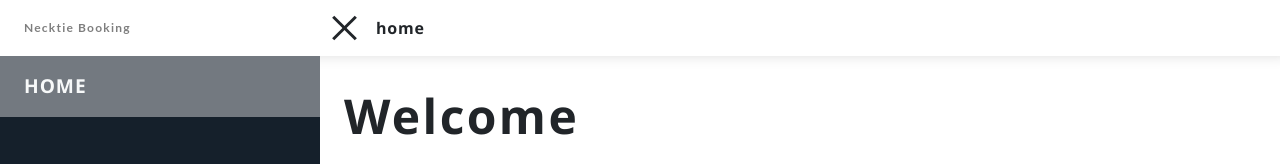
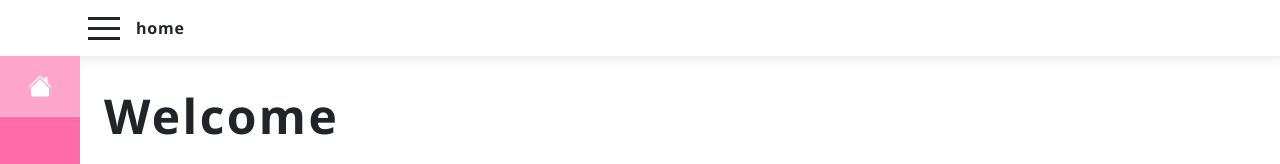
Before and after one commit to shino369/Frontend_Technical_Assessment, a React (Create React App) app: page / in a window 1280 px wide. Shown: the top 164 px of the page. Built offline with nearby package versions, Linux system fonts and the light colour scheme.

Commit message:
style: change secondary bg color

```diff
--- a/src/components/layout/Sidebar.tsx
+++ b/src/components/layout/Sidebar.tsx
@@ -34,7 +34,7 @@ const Sidebar: React.FC<Props> = ({
     <div
       className={`${
         isCollapsed ? "collapsed" : "expanded"
-      } bg-primary sidebar px-0 d-flex flex-column fixed-sidebar`}
+      } bg-secondary sidebar px-0 d-flex flex-column fixed-sidebar`}
     >
       <div
         className={`sidebar-header border-right d-flex justify-content-start ${
@@ -49,7 +49,7 @@ const Sidebar: React.FC<Props> = ({
         >
           <div className="outer-wrapper d-flex">
             <div className="wrapper">
-              <span className="hello">Necktie Booking</span>
+              <span className="hello">Necktie Doctor Booking</span>
             </div>
 
           </div>
--- a/src/routes/ProtectedRoute.tsx
+++ b/src/routes/ProtectedRoute.tsx
@@ -13,7 +13,7 @@ interface Props {
 
 const ProtectedRoute = ({ component, routeName, protectedRoute }: Props) => {
   const isMobile = useMediaQuery({ query: `(max-width: 576px)` });
-  const [isCollapsed, setIsCollapsed] = useState(isMobile);
+  const [isCollapsed, setIsCollapsed] = useState(true);
 
   return (
     <CommonWrapper
--- a/src/theme/color.scss
+++ b/src/theme/color.scss
@@ -13,7 +13,7 @@ $font-2: #757575;
 $font-3: #bdbdbd;
 
 $primary: #15202B;
-$secondary: rgba(40, 113, 148, 0.03);
+$secondary: #ff6ba7;
 $primary-10: rgba(40, 113, 148, 0.1);
 $primary-13: rgba(40, 113, 148, 0.13);
 $primary-30: rgba(40, 113, 148, 0.3);
```
